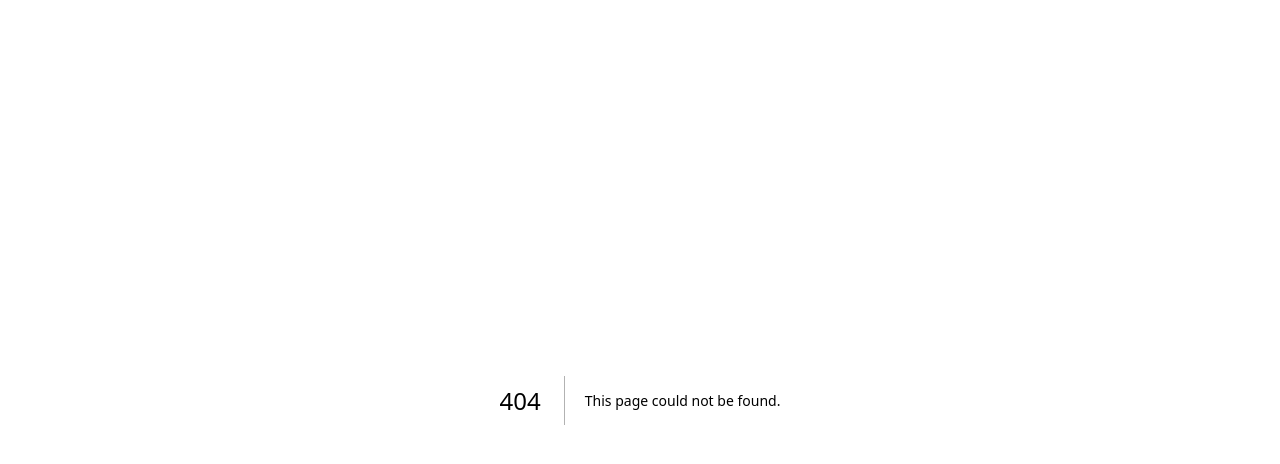
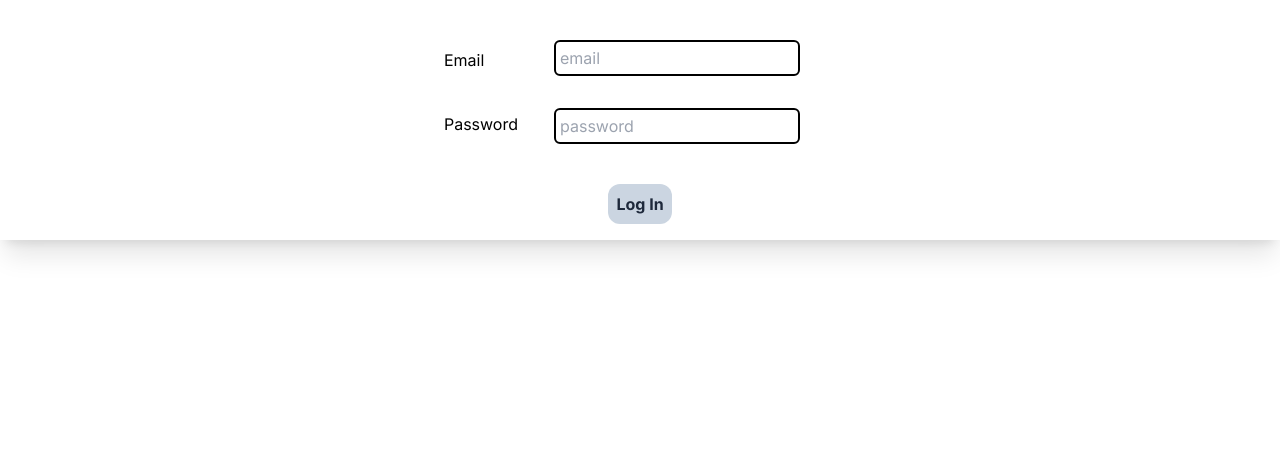
Before and after one commit to simran019/food_app, a Next.js app: page /useReducerLogin in a window 1280 px wide. Before the commit this address had no page. Shown: the top 464 px of the page. Built offline with nearby package versions, Linux system fonts and the light colour scheme.

Commit message:
used useReducer hook for state management

```diff
--- a/app/page.tsx
+++ b/app/page.tsx
@@ -1,10 +1,11 @@
 "use client";
 
-import { useState } from "react";
+import { useState, useEffect} from "react";
 import Wrapper from "./Helpers/page";
 import Login from "./Login/page";
 import MainHeader from "./MainHeader/page";
 import Dashboard from "./Home/page";
+import ReducerLogin from "./useReducerLogin/page";
 
 export default function Home() {
   const [isLoggedIn, setisLoggedIn] = useState(false);
@@ -16,10 +17,18 @@ export default function Home() {
     setisLoggedIn(false);
     localStorage.setItem("loggedIn", JSON.stringify("no"));
   };
+  useEffect(()=>{
+    if(JSON.parse(localStorage.getItem("loggedIn")!)=="yes"){
+      setisLoggedIn(true)
+    }else{
+      setisLoggedIn(false)
+    }
+  },[])
   return (
     <Wrapper>
       <MainHeader onLogin={isLoggedIn} onLogout={logoutHandler} />
-      {!isLoggedIn && <Login onLogin={loginHandler} onLogout={logoutHandler} />}
+      {/* {!isLoggedIn && <Login onLogin={loginHandler} onLogout={logoutHandler} />} */}
+      {!isLoggedIn && <ReducerLogin onLogin={loginHandler} onLogout={logoutHandler}/>}
       {isLoggedIn && <Dashboard />}
     </Wrapper>
   );
--- /dev/null
+++ b/app/useReducerLogin/page.tsx
@@ -0,0 +1,112 @@
+"use client";
+
+import { useState, useReducer, useEffect } from "react";
+
+const emailReducer = (state: any, action: any) => {
+  if (action.type == "input_email") {
+    return {
+      value: action.val,
+      validity: action.val.includes("@") && action.val.includes("."),
+    };
+  }
+  return { value: "", validity: null };
+};
+
+
+const passwordReducer = (state: any, action: any) => {
+  if (action.type == "input_password") {
+    return {
+      value: action.val,
+      validity: action.val.trim().length > 6,
+    };
+  }
+  return { value: "", validity: null };
+};
+
+
+const ReducerLogin = (props: any) => {
+  const [email, dispatchEmail] = useReducer(emailReducer, {
+    value: "",
+    validity: null,
+  });
+  const [password, dispatchPassword] = useReducer(passwordReducer, {
+    value: "",
+    validity: null,
+  });
+
+
+  const submitHandler = (event: any) => {
+    event.preventDefault();
+    localStorage.setItem("loggedIn", JSON.stringify("yes"));
+    props.onLogin(true);
+  };
+
+
+  return (
+    <div className="flex flex-col items-center justify-center p-4 gap-4 shadow-xl">
+      <div className="flex items-center justify-center p-4 gap-4">
+        <div className="flex flex-col gap-8 p-2">
+          <label className="p-1">Email</label>
+          <label className="p-1">Password</label>
+        </div>
+        <div className="flex flex-col gap-8 p-2">
+          <input
+            className={`border-2 rounded-md p-1 ${
+              email.validity || email.validity == null
+                ? "border-black"
+                : "border-red-300"
+            }`}
+            type="text"
+            placeholder="email"
+            onChange={(event) =>
+              dispatchEmail({ type: "input_email", val: event.target.value })
+            }
+          />
+          <input
+            className={`border-2 rounded-md p-1 ${
+              password.validity == null || password.validity
+                ? "border-black"
+                : "border-red-300"
+            }`}
+            type="password"
+            placeholder="password"
+            onChange={(event) =>
+              dispatchPassword({
+                type: "input_password",
+                val: event.target.value,
+              })
+            }
+          />
+        </div>
+        <div className="flex flex-col gap-8 p-2">
+          <span className="p-1 text-red-400">
+            {email.validity || email.validity == null
+              ? ""
+              : "must contain @ and ."}
+          </span>
+          <span className="p-1 text-red-400">
+            {password.validity || password.validity == null
+              ? ""
+              : "must be atleast 6 characters long"}
+          </span>
+        </div>
+      </div>
+      <div>
+        <button
+          className={`p-2 rounded-xl font-bold ${
+            !email.validity || !password.validity
+              ? "bg-slate-300 text-slate-800"
+              : "bg-green-600 text-white"
+          }`}
+          type="submit"
+          onClick={submitHandler}
+          disabled={!email.validity || !password.validity}
+        >
+          Log In
+        </button>
+      </div>
+    </div>
+  );
+};
+
+export default ReducerLogin;
```
